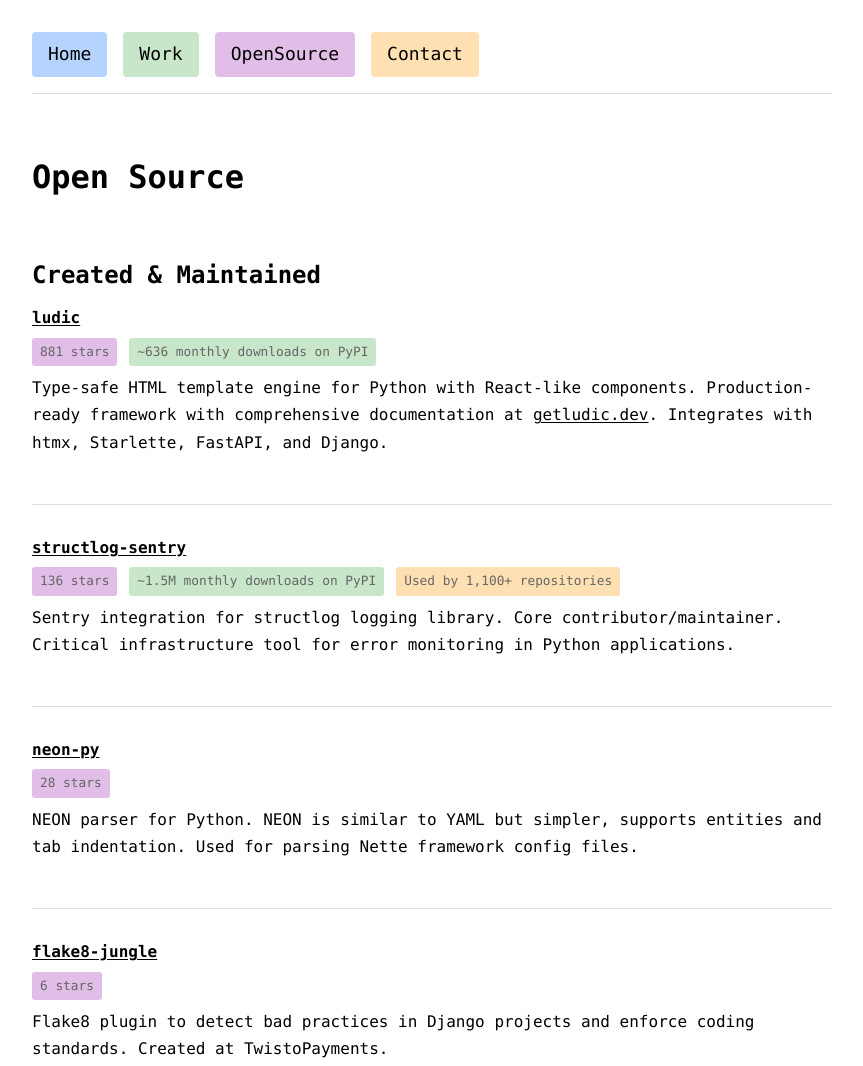
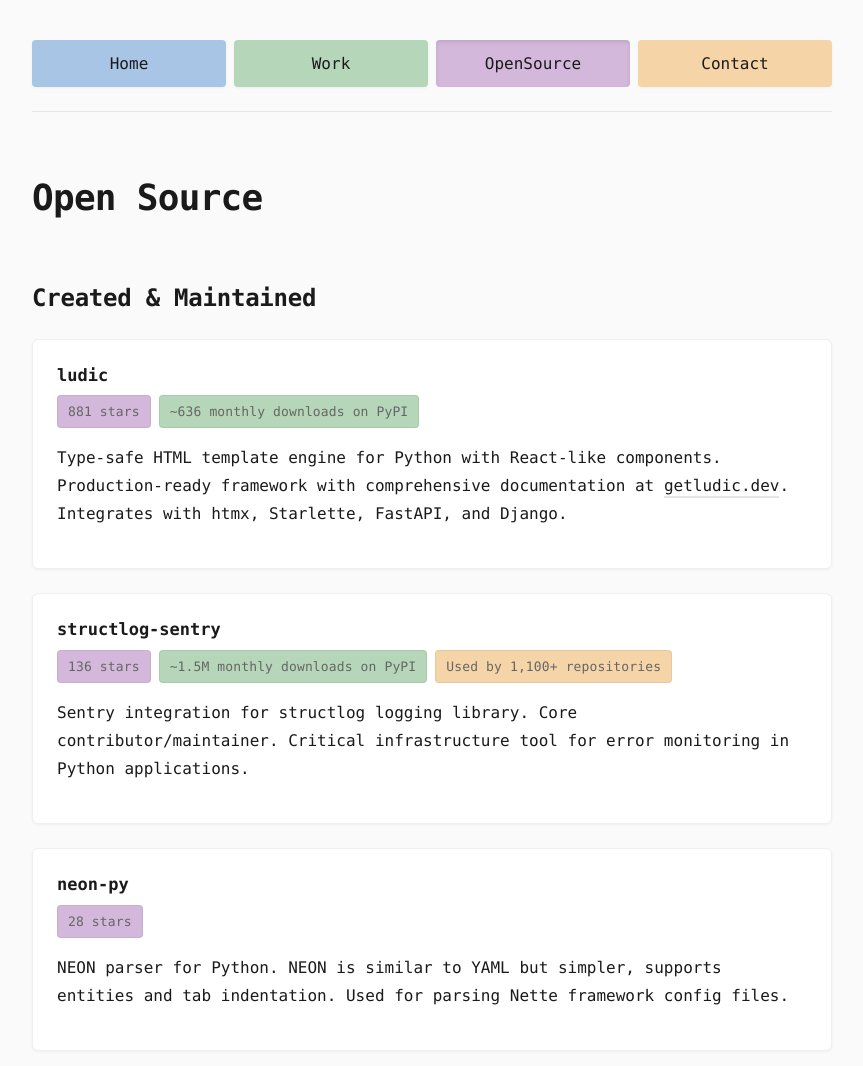
Before and after one commit to paveldedik/paveldedik.com, an Astro site: page /opensource in a window 1280 px wide. Shown: the top 1066 px of the page, without its empty margins (208-1071 px from the left). Built offline with nearby package versions, Linux system fonts and the light colour scheme; Astro itself is replaced by a stand-in of ours.

Commit message:
Improve design

```diff
--- a/src/layouts/BaseLayout.astro
+++ b/src/layouts/BaseLayout.astro
@@ -7,6 +7,7 @@ interface Props {
 }
 
 const { title, description = "Pavel Dedík - Software Engineer" } = Astro.props;
+const currentPath = Astro.url.pathname;
 ---
 
 <!DOCTYPE html>
@@ -23,10 +24,10 @@ const { title, description = "Pavel Dedík - Software Engineer" } = Astro.props;
     <div class="container">
       <nav>
         <ul>
-          <li><a href="/">Home</a></li>
-          <li><a href="/work">Work</a></li>
-          <li><a href="/opensource">OpenSource</a></li>
-          <li><a href="/contact">Contact</a></li>
+          <li><a href="/" class={currentPath === '/' ? 'active' : ''}>Home</a></li>
+          <li><a href="/work" class={currentPath === '/work' ? 'active' : ''}>Work</a></li>
+          <li><a href="/opensource" class={currentPath === '/opensource' ? 'active' : ''}>OpenSource</a></li>
+          <li><a href="/contact" class={currentPath === '/contact' ? 'active' : ''}>Contact</a></li>
         </ul>
       </nav>
       <main>
--- a/src/pages/opensource.astro
+++ b/src/pages/opensource.astro
@@ -50,10 +50,31 @@ import BaseLayout from '../layouts/BaseLayout.astro';
         <p>Flake8 plugin to detect bad practices in Django projects and enforce coding standards. Created at TwistoPayments.</p>
       </div>
     </div>
+
+    <div class="project-item">
+      <h3><a href="https://github.com/TwistoPayments/actions-techdocs" target="_blank" rel="noopener noreferrer">actions-techdocs</a></h3>
+      <div class="meta">
+        <span class="meta-tag stars">4 stars</span>
+      </div>
+      <div class="description">
+        <p>GitHub Action for Backstage's techdocs plugin from Spotify. Automates documentation validation and publishing to S3. Scans repositories for mkdocs.yaml files and runs build checks and techdocs publish commands.</p>
+      </div>
+    </div>
   </section>
 
   <section>
     <h2>Contributed To</h2>
+
+    <div class="project-item">
+      <h3><a href="https://github.com/django/django" target="_blank" rel="noopener noreferrer">django</a></h3>
+      <div class="meta">
+        <span class="meta-tag stars">86,500 stars</span>
+        <span class="meta-tag">3 merged commits</span>
+      </div>
+      <div class="description">
+        <p>Fixed bug in PostgreSQL <code>SplitArrayField.has_changed()</code> with removal of empty trailing values. Production code merged into one of the world's most popular web frameworks.</p>
+      </div>
+    </div>
 
     <div class="project-item">
       <h3><a href="https://github.com/kiwicom/the-zoo" target="_blank" rel="noopener noreferrer">the-zoo</a></h3>
@@ -63,17 +84,6 @@ import BaseLayout from '../layouts/BaseLayout.astro';
       </div>
       <div class="description">
         <p>Microservice registry with static code analysis and integrations with Sentry, Datadog, and Pingdom. Core contributor at Kiwi.com.</p>
-      </div>
-    </div>
-
-    <div class="project-item">
-      <h3><a href="https://github.com/django/django" target="_blank" rel="noopener noreferrer">django</a></h3>
-      <div class="meta">
-        <span class="meta-tag stars">86,500 stars</span>
-        <span class="meta-tag">3 merged commits</span>
-      </div>
-      <div class="description">
-        <p>Fixed bug in PostgreSQL <code>SplitArrayField.has_changed()</code> with removal of empty trailing values. Production code merged into one of the world's most popular web frameworks.</p>
       </div>
     </div>
 
--- a/src/styles/global.css
+++ b/src/styles/global.css
@@ -8,66 +8,84 @@
 /* Root Variables */
 :root {
   --font-mono: "Berkeley Mono", "IBM Plex Mono", "JetBrains Mono", "Fira Code", "Monaco", "Courier New", monospace;
-  --color-bg: #ffffff;
-  --color-text: #000000;
+  --color-bg: #fafafa;
+  --color-text: #1a1a1a;
   --color-text-secondary: #666666;
-  --color-border: #e0e0e0;
+  --color-text-muted: #999999;
+  --color-border: #e5e5e5;
+  --color-border-light: #f0f0f0;
 
-  /* Pastel Colors */
-  --color-pastel-blue: #B4D4FF;
-  --color-pastel-green: #C8E6C9;
-  --color-pastel-purple: #E1BEE7;
-  --color-pastel-peach: #FFE0B2;
+  /* Refined Pastel Colors - more sophisticated tones */
+  --color-pastel-blue: #a8c5e6;
+  --color-pastel-blue-hover: #96b8dd;
+  --color-pastel-green: #b5d6b8;
+  --color-pastel-green-hover: #a4c9a7;
+  --color-pastel-purple: #d3b8db;
+  --color-pastel-purple-hover: #c7a9d0;
+  --color-pastel-peach: #f5d5a8;
+  --color-pastel-peach-hover: #ecc897;
+
+  /* Card and shadow */
+  --color-card-bg: #ffffff;
+  --shadow-sm: 0 1px 3px rgba(0, 0, 0, 0.05);
+  --shadow-md: 0 2px 8px rgba(0, 0, 0, 0.08);
+  --shadow-hover: 0 4px 12px rgba(0, 0, 0, 0.12);
 
   --spacing-xs: 0.5rem;
   --spacing-sm: 1rem;
-  --spacing-md: 2rem;
-  --spacing-lg: 4rem;
-  --spacing-xl: 6rem;
+  --spacing-md: 1.5rem;
+  --spacing-lg: 2.5rem;
+  --spacing-xl: 4rem;
   --max-width: 800px;
+  --border-radius: 6px;
+  --border-radius-sm: 4px;
 }
 
 /* Typography */
 html {
   font-family: var(--font-mono);
   font-size: 16px;
-  line-height: 1.6;
+  line-height: 1.65;
   -webkit-font-smoothing: antialiased;
   -moz-osx-font-smoothing: grayscale;
+  overflow-y: scroll;
 }
 
 body {
   background-color: var(--color-bg);
   color: var(--color-text);
-  padding: var(--spacing-md);
+  padding: var(--spacing-lg) var(--spacing-md);
 }
 
 h1 {
-  font-size: 2rem;
+  font-size: 2.25rem;
   font-weight: 700;
   line-height: 1.2;
   margin-bottom: var(--spacing-md);
+  letter-spacing: -0.02em;
 }
 
 h2 {
   font-size: 1.5rem;
   font-weight: 600;
   line-height: 1.3;
-  margin-top: var(--spacing-lg);
-  margin-bottom: var(--spacing-sm);
+  margin-top: var(--spacing-xl);
+  margin-bottom: var(--spacing-md);
+  letter-spacing: -0.01em;
 }
 
 h3 {
   font-size: 1.125rem;
   font-weight: 600;
   line-height: 1.4;
-  margin-top: var(--spacing-md);
+  margin-top: 0;
   margin-bottom: var(--spacing-xs);
 }
 
 p {
   margin-bottom: var(--spacing-sm);
-  line-height: 1.7;
+  line-height: 1.75;
+  color: var(--color-text);
 }
 
 em {
@@ -81,13 +99,14 @@ code {
 
 a {
   color: var(--color-text);
-  text-decoration: underline;
-  text-underline-offset: 2px;
-  transition: text-decoration-thickness 0.1s ease;
+  text-decoration: none;
+  border-bottom: 2px solid var(--color-border);
+  transition: border-color 0.2s ease, color 0.2s ease;
+  padding-bottom: 1px;
 }
 
 a:hover {
-  text-decoration-thickness: 2px;
+  border-bottom-color: var(--color-text);
 }
 
 /* Layout */
@@ -98,15 +117,15 @@ a:hover {
 
 /* Navigation */
 nav {
-  margin-bottom: var(--spacing-lg);
-  padding-bottom: var(--spacing-sm);
+  margin-bottom: var(--spacing-xl);
+  padding-bottom: var(--spacing-md);
   border-bottom: 1px solid var(--color-border);
 }
 
 nav ul {
   list-style: none;
   display: flex;
-  gap: var(--spacing-sm);
+  gap: var(--spacing-xs);
   flex-wrap: wrap;
   margin: 0;
   padding: 0;
@@ -114,16 +133,20 @@ nav ul {
 
 nav li {
   margin-bottom: 0;
+  flex: 1;
 }
 
 nav a {
   text-decoration: none;
-  font-size: 1.125rem;
+  border-bottom: none;
+  font-size: 1rem;
   font-weight: 500;
-  padding: 0.5rem 1rem;
-  border-radius: 4px;
-  transition: background-color 0.2s ease, transform 0.1s ease;
-  display: inline-block;
+  padding: 0.625rem 1.125rem;
+  border-radius: var(--border-radius-sm);
+  transition: all 0.2s ease;
+  display: block;
+  text-align: center;
+  box-shadow: var(--shadow-sm);
 }
 
 nav li:nth-child(1) a {
@@ -142,60 +165,93 @@ nav li:nth-child(4) a {
   background-color: var(--color-pastel-peach);
 }
 
-nav a:hover {
-  transform: translateY(-2px);
-  text-decoration: none;
-  filter: brightness(0.95);
+nav li:nth-child(1) a:hover {
+  background-color: var(--color-pastel-blue-hover);
 }
 
-/* Sections */
-section:last-child {
-  margin-bottom: var(--spacing-lg);
+nav li:nth-child(2) a:hover {
+  background-color: var(--color-pastel-green-hover);
 }
 
-/* Lists */
-ul, ol {
-  margin-left: var(--spacing-md);
-  margin-bottom: var(--spacing-sm);
+nav li:nth-child(3) a:hover {
+  background-color: var(--color-pastel-purple-hover);
 }
 
-li {
-  margin-bottom: var(--spacing-xs);
+nav li:nth-child(4) a:hover {
+  background-color: var(--color-pastel-peach-hover);
 }
+
+nav a:hover {
+  transform: translateY(-1px);
+  box-shadow: var(--shadow-md);
+}
+
+nav a.active {
+  box-shadow: inset 0 2px 4px rgba(0, 0, 0, 0.1);
+  transform: none;
+}
+
+nav a.active:hover {
+  transform: none;
+  box-shadow: inset 0 2px 4px rgba(0, 0, 0, 0.15);
+}
+
+
 
 /* Work Experience & Projects */
 .experience-item,
 .project-item {
   margin-bottom: var(--spacing-md);
-  padding-bottom: var(--spacing-md);
+  padding: var(--spacing-md);
+  background-color: var(--color-card-bg);
+  border: 1px solid var(--color-border-light);
+  border-radius: var(--border-radius);
+  box-shadow: var(--shadow-sm);
+  transition: box-shadow 0.2s ease, transform 0.2s ease;
 }
 
-.experience-item:not(:last-child),
-.project-item:not(:last-child) {
-  border-bottom: 1px solid var(--color-border);
+.experience-item:hover,
+.project-item:hover {
+  box-shadow: var(--shadow-md);
+  transform: translateY(-2px);
 }
 
 .experience-item h3,
 .project-item h3 {
   margin-top: 0;
-  font-size: 1rem;
+  font-size: 1.0625rem;
+  font-weight: 600;
+}
+
+.experience-item h3 a,
+.project-item h3 a {
+  border-bottom: none;
+  transition: color 0.2s ease;
+}
+
+.experience-item h3 a:hover,
+.project-item h3 a:hover {
+  color: var(--color-text-secondary);
 }
 
 .meta {
   color: var(--color-text-secondary);
   font-size: 0.875rem;
-  margin-bottom: var(--spacing-xs);
+  margin-bottom: var(--spacing-sm);
   display: flex;
   flex-wrap: wrap;
-  gap: 0.75rem;
+  gap: 0.5rem;
   align-items: center;
 }
 
 .meta-tag {
   background-color: var(--color-pastel-blue);
-  padding: 0.25rem 0.5rem;
-  border-radius: 3px;
-  font-size: 0.8rem;
+  padding: 0.3rem 0.625rem;
+  border-radius: var(--border-radius-sm);
+  font-size: 0.8125rem;
+  font-weight: 500;
+  letter-spacing: 0.01em;
+  border: 1px solid rgba(0, 0, 0, 0.06);
 }
 
 .meta-tag.stars {
@@ -230,61 +286,127 @@ li {
 .contact-links {
   list-style: none;
   margin-left: 0;
+  display: flex;
+  flex-direction: column;
+  gap: var(--spacing-xs);
 }
 
 .contact-links li {
-  margin-bottom: var(--spacing-sm);
+  margin-bottom: 0;
 }
 
 .contact-link {
   display: inline-block;
-  padding: 0.5rem 1rem;
-  border-radius: 4px;
+  padding: 0.75rem 1.25rem;
+  border-radius: var(--border-radius);
   text-decoration: none;
-  transition: transform 0.1s ease, filter 0.2s ease;
+  border-bottom: none;
+  transition: all 0.2s ease;
+  font-weight: 500;
+  box-shadow: var(--shadow-sm);
+  border: 1px solid rgba(0, 0, 0, 0.06);
 }
 
 .contact-link:hover {
-  transform: translateY(-2px);
-  filter: brightness(0.95);
-  text-decoration: none;
+  transform: translateY(-1px);
+  box-shadow: var(--shadow-md);
 }
 
 .contact-link.github {
   background-color: var(--color-pastel-purple);
 }
 
+.contact-link.github:hover {
+  background-color: var(--color-pastel-purple-hover);
+}
+
 .contact-link.linkedin {
   background-color: var(--color-pastel-blue);
+}
+
+.contact-link.linkedin:hover {
+  background-color: var(--color-pastel-blue-hover);
 }
 
 .contact-link.strava {
   background-color: var(--color-pastel-peach);
 }
 
+.contact-link.strava:hover {
+  background-color: var(--color-pastel-peach-hover);
+}
+
 .contact-link.thecrag {
   background-color: var(--color-pastel-green);
+}
+
+.contact-link.thecrag:hover {
+  background-color: var(--color-pastel-green-hover);
+}
+
+/* Sections */
+section {
+  margin-bottom: var(--spacing-lg);
+}
+
+section:last-child {
+  margin-bottom: var(--spacing-xl);
+}
+
+/* Lists */
+ul, ol {
+  margin-left: var(--spacing-md);
+  margin-bottom: var(--spacing-sm);
+}
+
+li {
+  margin-bottom: var(--spacing-xs);
+  line-height: 1.7;
 }
 
 /* Responsive Design */
 @media (max-width: 768px) {
   html {
-    font-size: 14px;
+    font-size: 15px;
   }
 
   body {
+    padding: var(--spacing-md) var(--spacing-sm);
+  }
+
+  h1 {
+    font-size: 1.875rem;
+  }
+
+  h2 {
+    font-size: 1.375rem;
+    margin-top: var(--spacing-lg);
+  }
+
+  nav {
+    margin-bottom: var(--spacing-lg);
+  }
+
+  nav ul {
+    gap: var(--spacing-xs);
+  }
+
+  nav a {
+    font-size: 0.9375rem;
+    padding: 0.5rem 0.875rem;
+  }
+
+  .experience-item,
+  .project-item {
     padding: var(--spacing-sm);
   }
 
-  h1 {
-    font-size: 1.75rem;
+  .meta {
+    gap: 0.375rem;
   }
 
-  h2 {
-    font-size: 1.25rem;
-  }
-
-  nav ul {
-    gap: var(--spacing-sm);
+  .meta-tag {
+    font-size: 0.75rem;
+    padding: 0.25rem 0.5rem;
   }
 }
```
